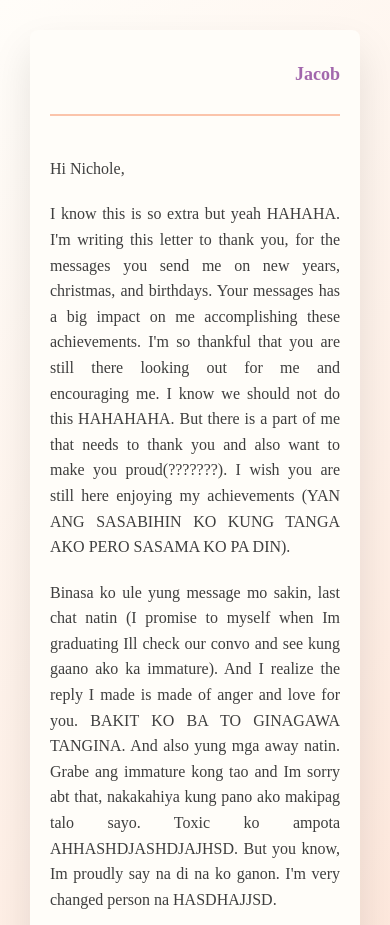
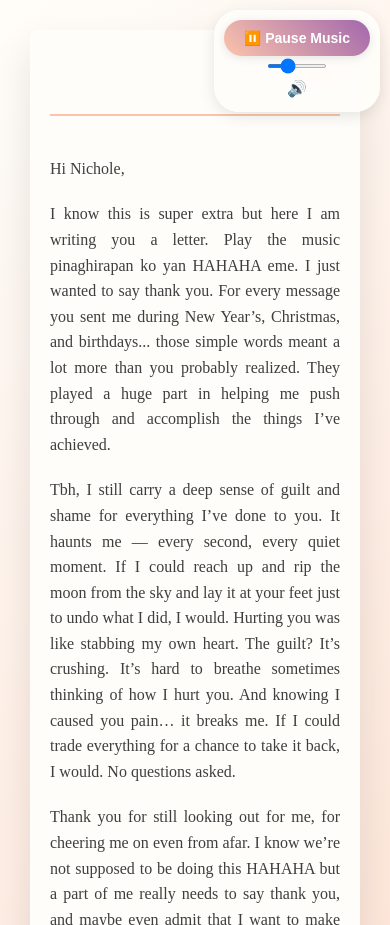
Before and after one commit to ARJAAYYYY/haha, a plain HTML site: page index.html in a window 390 px wide. Shown: the top 925 px of the page. Drawn offline with Linux system fonts and the light colour scheme.

Commit message:
Update index.html

```diff
--- a/index.html
+++ b/index.html
@@ -17,6 +17,73 @@
             background: linear-gradient(135deg, #FFFDF9 0%, #FBC4AB 100%);
             min-height: 100vh;
             padding: 20px;
+        }
+
+        /* Music Controls at Top */
+        .top-music-controls {
+            position: fixed;
+            top: 20px;
+            right: 20px;
+            z-index: 1000;
+            background: rgba(255, 253, 249, 0.95);
+            padding: 15px;
+            border-radius: 25px;
+            box-shadow: 0 4px 15px rgba(0,0,0,0.1);
+            display: flex;
+            align-items: center;
+            gap: 10px;
+            backdrop-filter: blur(10px);
+            -webkit-backdrop-filter: blur(10px);
+        }
+
+        .music-btn {
+            padding: 10px 20px;
+            font-size: 14px;
+            font-weight: bold;
+            border: none;
+            border-radius: 20px;
+            cursor: pointer;
+            transition: all 0.3s ease;
+            background: linear-gradient(45deg, #A267AC, #FBC4AB);
+            color: white;
+            box-shadow: 0 2px 10px rgba(0,0,0,0.1);
+        }
+
+        .music-btn:hover {
+            transform: translateY(-1px);
+            box-shadow: 0 4px 15px rgba(162, 103, 172, 0.4);
+        }
+
+        .volume-slider {
+            width: 80px;
+            height: 4px;
+            border-radius: 2px;
+            background: #ddd;
+            outline: none;
+            cursor: pointer;
+        }
+
+        .volume-slider::-webkit-slider-thumb {
+            appearance: none;
+            width: 12px;
+            height: 12px;
+            border-radius: 50%;
+            background: #A267AC;
+            cursor: pointer;
+        }
+
+        .volume-slider::-moz-range-thumb {
+            width: 12px;
+            height: 12px;
+            border-radius: 50%;
+            background: #A267AC;
+            cursor: pointer;
+            border: none;
+        }
+
+        .volume-label {
+            font-size: 16px;
+            color: #A267AC;
         }
 
         .container {
@@ -158,7 +225,7 @@
             display: block;
         }
         .custom-size {
-            height: 250px; /* Change this value as needed */
+            height: 250px;
             width: 100%;
             object-fit: cover;
             display: block;
@@ -168,6 +235,19 @@
             .container {
                 padding: 30px 20px;
                 margin: 10px;
+            }
+
+            .top-music-controls {
+                position: fixed;
+                top: 10px;
+                right: 10px;
+                padding: 10px;
+                flex-direction: column;
+                gap: 8px;
+            }
+
+            .volume-slider {
+                width: 60px;
             }
 
             .edit-mode {
@@ -181,6 +261,13 @@
     </style>
 </head>
 <body>
+
+    <div class="top-music-controls">
+        <button class="music-btn" id="musicToggle">🎵 Play Music</button>
+        <input type="range" class="volume-slider" id="volumeSlider" min="0" max="100" value="30" title="Volume Control" aria-label="Volume Control">
+        <span class="volume-label">🔊</span>
+    </div>
+
     <div class="container">
         <div class="letterhead">
             <div class="sender-name">Jacob</div>
@@ -190,23 +277,20 @@
 
         <div class="letter-body">
             <div class="paragraph">
-              I know this is so extra but yeah HAHAHA. I'm writing this letter to thank you, for the messages you send me on new years, christmas, and birthdays. Your messages has a big impact on me accomplishing these achievements. I'm so thankful that you are still there looking out for me and encouraging me. I know we should not do this HAHAHAHA. But there is a part of me that needs to thank you and also want to make you proud(???????). I wish you are still here enjoying my achievements (YAN ANG SASABIHIN KO KUNG TANGA AKO PERO SASAMA KO PA DIN).
+I know this is super extra but here I am writing you a letter. Play the music pinaghirapan ko yan HAHAHA eme. I just wanted to say thank you. For every message you sent me during New Year’s, Christmas, and birthdays... those simple words meant a lot more than you probably realized. They played a huge part in helping me push through and accomplish the things I’ve achieved.            </div>
+
+            <div class="paragraph">
+Tbh, I still carry a deep sense of guilt and shame for everything I’ve done to you. It haunts me — every second, every quiet moment. If I could reach up and rip the moon from the sky and lay it at your feet just to undo what I did, I would. Hurting you was like stabbing my own heart. The guilt? It’s crushing. It’s hard to breathe sometimes thinking of how I hurt you. And knowing I caused you pain… it breaks me. If I could trade everything for a chance to take it back, I would. No questions asked.            </div>
+
+            <div class="paragraph">
+Thank you for still looking out for me, for cheering me on even from afar. I know we’re not supposed to be doing this  HAHAHA  but a part of me really needs to say thank you, and maybe even admit that I want to make you proud somehow            </div>
+
+            <div class="paragraph">
+Sometimes, when I’m struggling with school or just life in general, I find myself reading your old tweets years ago (yes I was there reading your tweets bago mo pa idelete.) They never fail to make me laugh, remind me that someone out there once cared enough to share something real, and teach me the lessons I need to hold onto. It’s a strange comfort but a real one.            <div class="paragraph">
             </div>
 
             <div class="paragraph">
-                Binasa ko ule yung message mo sakin, last chat natin (I promise to myself when Im graduating Ill check our convo and see kung gaano ako ka immature). And I realize the reply I made is made of anger and love for you. BAKIT KO BA TO GINAGAWA TANGINA. And also yung mga away natin. Grabe ang immature kong tao and Im sorry abt that, nakakahiya kung pano ako makipag talo sayo. Toxic ko ampota AHHASHDJASHDJAJHSD. But you know, Im proudly say na di na ko ganon. I'm very changed person na HASDHAJJSD.
-            </div>
-
-            <div class="paragraph">
-                Tbh, I am deeply ashamed and disgusted with myself sa nagawa ko sayo. It haunts me every second, every breath, every quiet moment. If it were possible to reach up and rip the moon from the sky, I swear I would do it without hesitation and lay it at your feet just to begin making things right. Hurting you has been like driving a knife into my own chest. The guilt is suffocating. Squeezing tighter every time I think about how I made you feel. I never wanted to be the source of your pain. And knowing that I am. It breaks me. I'd trade anything, everything, for the chance to take it back.
-            </div>
-
-            <div class="paragraph">
-                Nung nakita ko kayo may part of me na Im so happy for you and my prayers kinda worked. Seeing you healed, smiled, the smile I fell in love with(PANIS). I want to talk to you that day. REALLY REALLY WANT TO TALK TO YOUU NOT AS A EX "LOVER" BUT AS A FRIEND. I want to know kung kamusta ka na, ano na update sayo. Di kita agad namukaan kase wala ako salamin that time and naiwan ko sa apartment ko HUHU.
-            </div>
-
-            <div class="paragraph">
-                The pictures you see are not me bragging about it, I know its not a lot of achievements but im proudly showing you this. I'm showing this to you for you to know how much your words have so much impact on me. My achievement is your achievement also. I'm so thankful nichole. Really thankful. You are one of a kind nichole, you changed me, not as a bad person but a better person. Those bati help me alot. Tbh it sounds cringey but your messages are my therapy/encouragement to help me to keep goingg, and nakakacomfort siya. I hope you are doing well also nichole. All those years na cut off tayo and were still here, stuck. Still twtting HAHAHA.
+                The pictures you see are not me bragging about it,  I know they’re not great accomplishments, but I’m sharing them because I want you to know that your words made a difference. My wins are yours, too. You’re part of why I got here. I’m incredibly thankful, Nichole. You are truly one of a kind. You helped change me — not into a worse version, but into a better one. Your simple greetings and messages? They meant the world. Cringe as it may sound, they were my therapy. My encouragement. My comfort.I hope you're doing well, Nichole. Despite the years of silence, look at us  still here, still stuck, still tweeting HAHAHA. But seriously, thank you for everything. Always.
             </div>
         </div>
 
@@ -226,14 +310,92 @@
         </div>
 
         <div class="closing">
-            <div class="closing-phrase">I have one last request, and it’s completely up to you. I’ll be attending my Baccalaureate Mass on August 1. I know I probably shouldn’t be asking this, but you’ve had a meaningful impact on me throughout college through your messages and tweets, even from a distance.
+            <div class="closing-phrase">I have one last request, and it's completely up to you. I'll be attending my Baccalaureate Mass on August 1. I know I probably shouldn't be asking this, but you've had a meaningful impact on me throughout college through your messages and tweets, even from a distance.
 
-I just want to receive the toga and quietly thank you in person. If you want to come, please reply to my tweet, but if not, no need to respond. I’ll wait until the last day of this month, then I’ll leave it at that.
+I just want to receive the toga and quietly thank you in person. If you want to come, please reply to my tweet, but if not, no need to respond. I'll wait until the last day of this month, then I'll leave it at that.
 
 I just wanted to take this chance to tell you how grateful I am.
 
 Thank you so much, Nichole. Wishing you all the best in life.</div>
         </div>
     </div>
+
+
+    <!-- Background Music (fallback) -->
+    <audio id="backgroundMusic" loop autoplay style="display: none;">
+        <source src="music/SpotiDownloader.com - Take A Chance With Me - NIKI.mp3" type="audio/mpeg">
+        <source src="music/background.ogg" type="audio/ogg">
+        Your browser does not support the audio element.
+    </audio>
+
+    <script>
+        const musicToggle = document.getElementById('musicToggle');
+        const backgroundMusic = document.getElementById('backgroundMusic');
+        const volumeSlider = document.getElementById('volumeSlider');
+
+        let isPlaying = false;
+
+        // Set initial volume
+        backgroundMusic.volume = 0.3;
+
+        // Auto-play attempt when page loads
+        window.addEventListener('load', function() {
+            backgroundMusic.play().then(function() {
+                // Auto-play successful
+                isPlaying = true;
+                musicToggle.innerHTML = '⏸️ Pause Music';
+                musicToggle.style.background = 'linear-gradient(45deg, #FBC4AB, #A267AC)';
+            }).catch(function(error) {
+                // Auto-play prevented by browser
+                console.log('Auto-play prevented:', error);
+                isPlaying = false;
+                musicToggle.innerHTML = '🎵 Click to Play Music';
+            });
+        });
+
+        // Try to play music on any user interaction if auto-play failed
+        document.body.addEventListener('click', function tryPlay() {
+            if (!isPlaying) {
+                backgroundMusic.play().then(function() {
+                    isPlaying = true;
+                    musicToggle.innerHTML = '⏸️ Pause Music';
+                    musicToggle.style.background = 'linear-gradient(45deg, #FBC4AB, #A267AC)';
+                    // Remove this listener after successful play
+                    document.body.removeEventListener('click', tryPlay);
+                }).catch(function(error) {
+                    console.log('Play failed:', error);
+                });
+            }
+        });
+
+        // Toggle music play/pause
+        musicToggle.addEventListener('click', function() {
+            if (isPlaying) {
+                backgroundMusic.pause();
+                this.innerHTML = '🎵 Play Music';
+                this.style.background = 'linear-gradient(45deg, #A267AC, #FBC4AB)';
+            } else {
+                backgroundMusic.play().catch(function(error) {
+                    console.log('Auto-play prevented:', error);
+                    alert('Please click to start the music');
+                });
+                this.innerHTML = '⏸️ Pause Music';
+                this.style.background = 'linear-gradient(45deg, #FBC4AB, #A267AC)';
+            }
+            isPlaying = !isPlaying;
+        });
+
+        // Volume control
+        volumeSlider.addEventListener('input', function() {
+            backgroundMusic.volume = this.value / 100;
+        });
+
+        // Handle music end (though it's looped)
+        backgroundMusic.addEventListener('ended', function() {
+            isPlaying = false;
+            musicToggle.innerHTML = '🎵 Play Music';
+            musicToggle.style.background = 'linear-gradient(45deg, #A267AC, #FBC4AB)';
+        });
+    </script>
 </body>
 </html>
```
